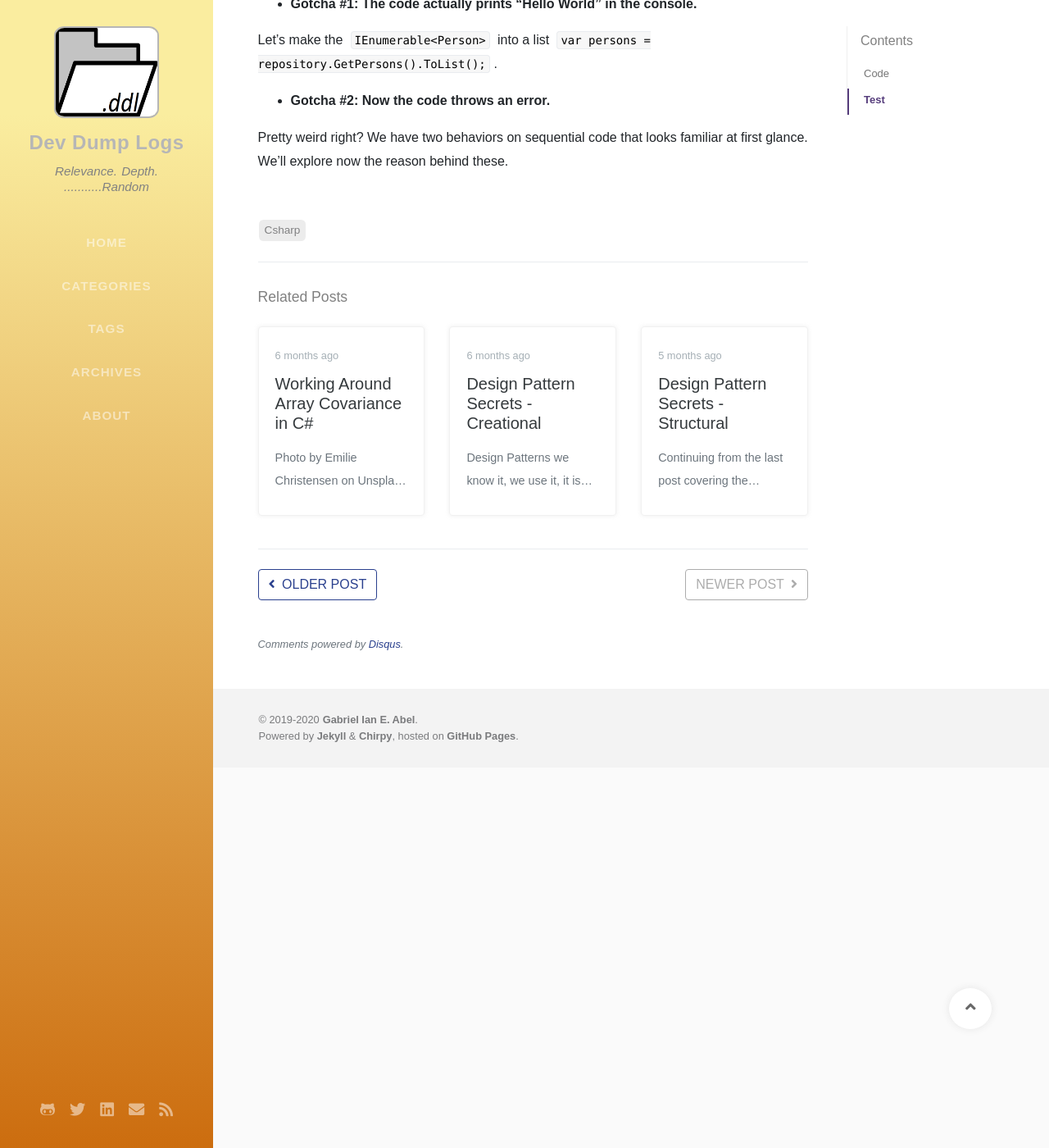
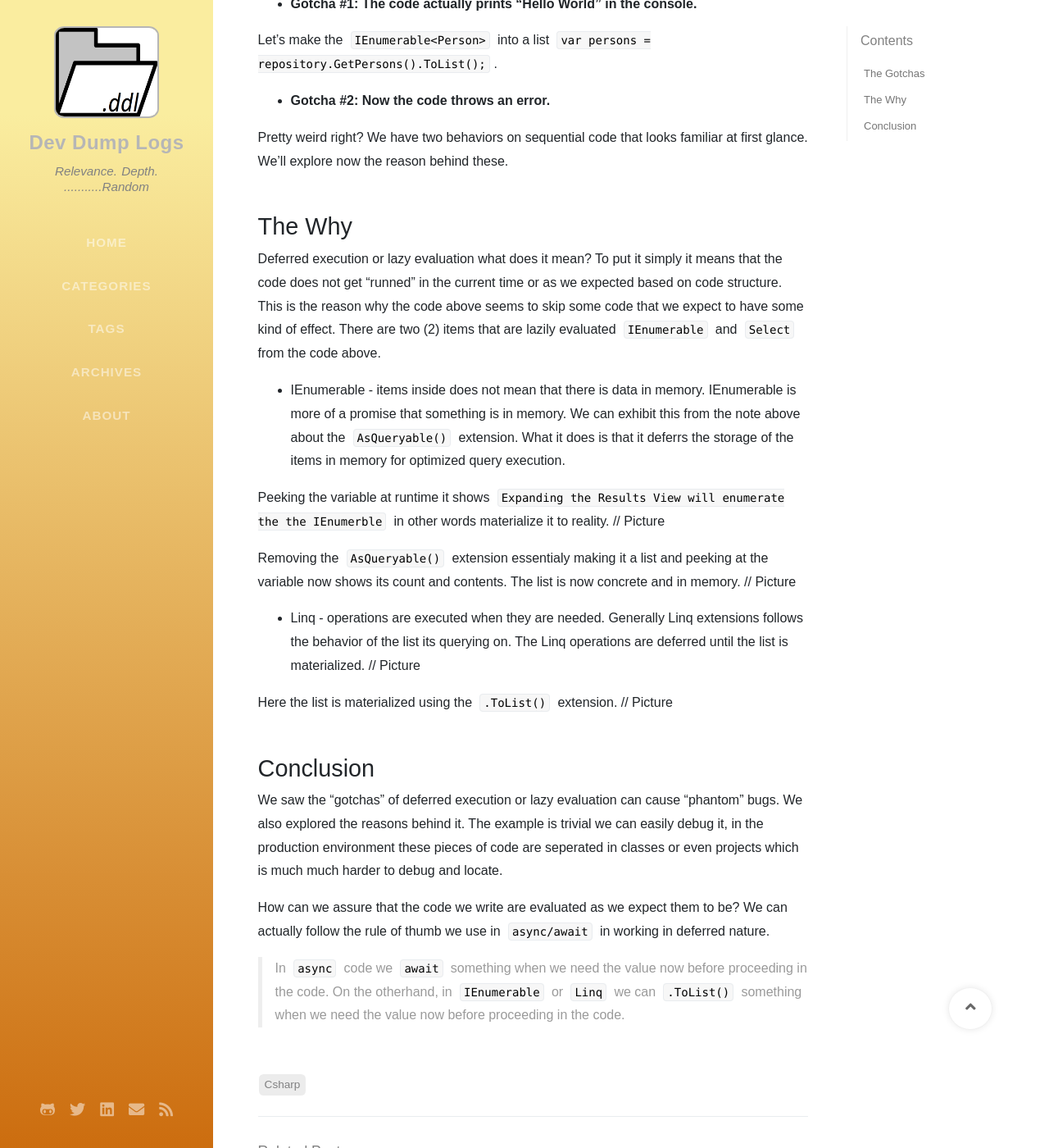
Before and after one commit to IanEscober/ianescober.github.io, a Jekyll site: the page built from _posts/2020-07-19-c#-deferred-gotchas.md, in a window 1280 px wide and 1400 px high, scrolled down 2240 px. Shown: the whole window at 82% size. Built offline with Jekyll 4.4.1, drawn with Linux system fonts in a browser that asks for light colours; nearby versions of some CDN libraries; some web fonts are replaced; comment, search, counter and statistics services are not loaded; some of the changed text lies outside the part shown.

Commit message:
C# Deferred Gotchas The Why and Conclusion

````diff
--- a/_posts/2020-07-19-c#-deferred-gotchas.md
+++ b/_posts/2020-07-19-c#-deferred-gotchas.md
@@ -70,7 +70,7 @@
 ```
 
 ## Test
-Just from looking at the code we it to throw an error since it is sequential, the assignment of `null` was the last operation before the check.
+Just from looking at the code we know it will throw an error since it is sequential, the assignment of `null` was the last operation before the check.
 
 - __Gotcha #1: The code actually prints "Hello World" in the console.__
 
@@ -79,3 +79,27 @@
 - __Gotcha #2: Now the code throws an error.__
 
 Pretty weird right? We have two behaviors on sequential code that looks familiar at first glance. We'll explore now the reason behind these.
+
+# The Why
+Deferred execution or lazy evaluation what does it mean? To put it simply it means that the code does not get "runned" in the current time or as we expected based on code structure. This is the reason why the code above seems to skip some code that we expect to have some kind of effect. There are two (2) items that are lazily evaluated `IEnumerable` and `Select` from the code above.
+
+- IEnumerable - items inside does not mean that there is data in memory. IEnumerable is more of a promise that something is in memory. We can exhibit this from the note above about the `AsQueryable()` extension. What it does is that it deferrs the storage of the items in memory for optimized query execution.
+
+Peeking the variable at runtime it shows `Expanding the Results View will enumerate the the IEnumerble` in other words materialize it to reality.
+// Picture
+
+Removing the `AsQueryable()` extension essentialy making it a list and peeking at the variable now shows its count and contents. The list is now concrete and in memory.
+// Picture
+
+- Linq - operations are executed when they are needed. Generally Linq extensions follows the behavior of the list its querying on. The Linq operations are deferred until the list is materialized.
+// Picture
+
+Here the list is materialized using the `.ToList()` extension.
+// Picture
+
+# Conclusion
+We saw the "gotchas" of deferred execution or lazy evaluation can cause "phantom" bugs. We also explored the reasons behind it. The example is trivial we can easily debug it, in the production environment these pieces of code are seperated in classes or even projects which is much much harder to debug and locate.
+
+How can we assure that the code we write are evaluated as we expect them to be? We can actually follow the rule of thumb we use in `async/await` in working in deferred nature.
+
+> In `async` code we `await` something when we need the value now before proceeding in the code. On the otherhand, in `IEnumerable` or `Linq` we can `.ToList()` something when we need the value now before proceeding in the code.
````
